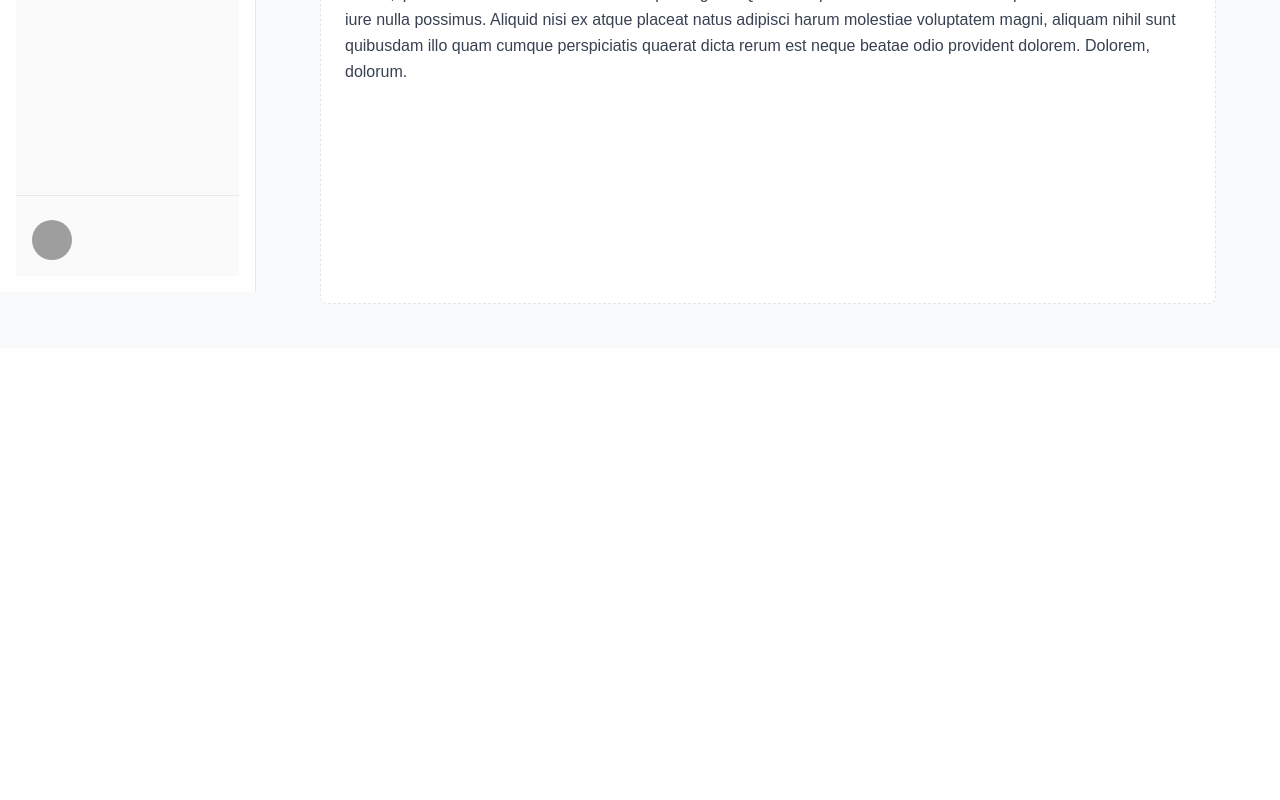
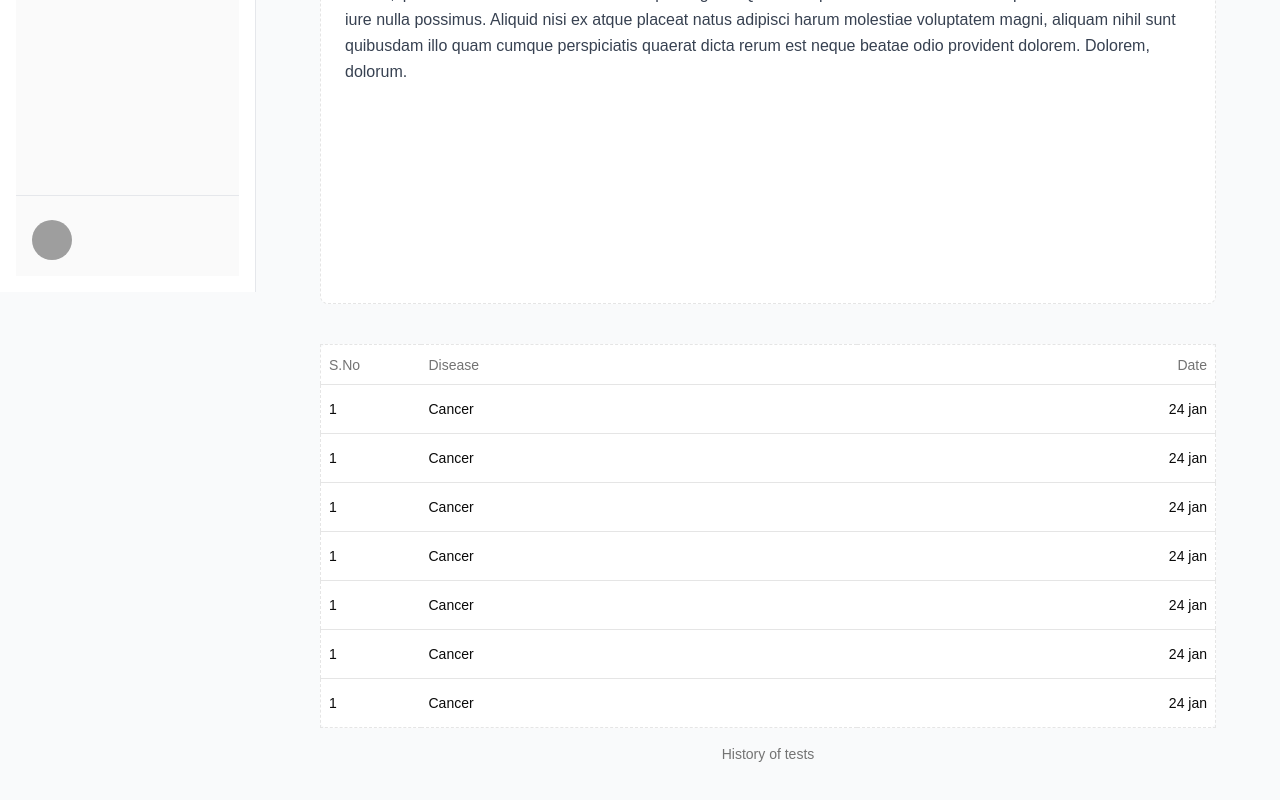
Before and after one commit to spacedust26/dermadetect, a Next.js app: page /dashboard in a window 1280 px wide. Shown: the part 508-1308 px from the top of the page. Before the commit the page ends 856 px from the top, so only its background shows below. Built offline with nearby package versions, Linux system fonts and the light colour scheme; no server answers; grey boxes are pictures that could not be loaded.

Commit message:
history table

```diff
--- a/src/app/dashboard/page.js
+++ b/src/app/dashboard/page.js
@@ -2,6 +2,7 @@ import React from 'react'
 import Sidebar from '@/components/Dashboard/Sidebar'
 import { FileUploadDemo } from '@/components/Dashboard/Upload'
 import Info from '@/components/Dashboard/Info'
+import { History } from '@/components/Dashboard/History'
 
 const Dashboard = () => {
   return (
@@ -12,6 +13,7 @@ const Dashboard = () => {
       <div className="flex-1 p-6">
         <FileUploadDemo />
         <Info />
+        <History />
       </div>
     </div>
   )
--- /dev/null
+++ b/src/components/Dashboard/History.js
@@ -0,0 +1,72 @@
+import {
+  Table,
+  TableBody,
+  TableCaption,
+  TableCell,
+  TableFooter,
+  TableHead,
+  TableHeader,
+  TableRow,
+} from "@/components/ui/table"
+
+const invoices = [
+  {
+    sno: "1",
+    disease: "Cancer",
+    date: "24 jan",
+  },
+  {
+    sno: "1",
+    disease: "Cancer",
+    date: "24 jan",
+  },
+  {
+    sno: "1",
+    disease: "Cancer",
+    date: "24 jan",
+  },
+  {
+    sno: "1",
+    disease: "Cancer",
+    date: "24 jan",
+  },
+  {
+    sno: "1",
+    disease: "Cancer",
+    date: "24 jan",
+  },
+  {
+    sno: "1",
+    disease: "Cancer",
+    date: "24 jan",
+  },
+  {
+    sno: "1",
+    disease: "Cancer",
+    date: "24 jan",
+  },
+]
+
+export function History() {
+  return (
+    <Table className="w-full max-w-4xl mx-auto min-h-96 border border-dashed bg-white dark:bg-black border-neutral-200 dark:border-neutral-800 rounded-lg p-6 my-5" id="history">
+      <TableCaption>History of tests</TableCaption>
+      <TableHeader>
+        <TableRow>
+          <TableHead className="w-[100px]">S.No</TableHead>
+          <TableHead>Disease</TableHead>
+          <TableHead className="text-right">Date</TableHead>
+        </TableRow>
+      </TableHeader>
+      <TableBody>
+        {invoices.map((invoice) => (
+          <TableRow key={invoice.invoice}>
+            <TableCell className="font-medium">{invoice.sno}</TableCell>
+            <TableCell>{invoice.disease}</TableCell>
+            <TableCell className="text-right">{invoice.date}</TableCell>
+          </TableRow>
+        ))}
+      </TableBody>
+    </Table>
+  )
+}
--- a/src/components/Dashboard/Upload.js
+++ b/src/components/Dashboard/Upload.js
@@ -11,7 +11,7 @@ export function FileUploadDemo() {
 
   return (
     (<div
-      className="w-full max-w-4xl mx-auto min-h-96 border border-dashed bg-white dark:bg-black border-neutral-200 dark:border-neutral-800 rounded-lg">
+      className="w-full max-w-4xl mx-auto min-h-96 border border-dashed bg-white dark:bg-black border-neutral-200 dark:border-neutral-800 rounded-lg" id="upload">
       <FileUpload onChange={handleFileUpload} />
     </div>)
   );
--- a/src/components/app-sidebar.jsx
+++ b/src/components/app-sidebar.jsx
@@ -22,8 +22,8 @@ import { Button } from "./ui/button"
 // Menu items.
 const items = [
   { title: "Home", url: "/", icon: Home },
-  { title: "Upload", url: "#", icon: Inbox },
-  { title: "History", url: "#", icon: History },
+  { title: "Upload", url: "#upload", icon: Inbox },
+  { title: "History", url: "#history", icon: History },
 ]
 
 export function AppSidebar() {
--- /dev/null
+++ b/src/components/ui/table.jsx
@@ -0,0 +1,86 @@
+import * as React from "react"
+
+import { cn } from "@/lib/utils"
+
+const Table = React.forwardRef(({ className, ...props }, ref) => (
+  <div className="relative w-full overflow-auto">
+    <table
+      ref={ref}
+      className={cn("w-full caption-bottom text-sm", className)}
+      {...props} />
+  </div>
+))
+Table.displayName = "Table"
+
+const TableHeader = React.forwardRef(({ className, ...props }, ref) => (
+  <thead ref={ref} className={cn("[&_tr]:border-b", className)} {...props} />
+))
+TableHeader.displayName = "TableHeader"
+
+const TableBody = React.forwardRef(({ className, ...props }, ref) => (
+  <tbody
+    ref={ref}
+    className={cn("[&_tr:last-child]:border-0", className)}
+    {...props} />
+))
+TableBody.displayName = "TableBody"
+
+const TableFooter = React.forwardRef(({ className, ...props }, ref) => (
+  <tfoot
+    ref={ref}
+    className={cn("border-t bg-muted/50 font-medium [&>tr]:last:border-b-0", className)}
+    {...props} />
+))
+TableFooter.displayName = "TableFooter"
+
+const TableRow = React.forwardRef(({ className, ...props }, ref) => (
+  <tr
+    ref={ref}
+    className={cn(
+      "border-b transition-colors hover:bg-muted/50 data-[state=selected]:bg-muted",
+      className
+    )}
+    {...props} />
+))
+TableRow.displayName = "TableRow"
+
+const TableHead = React.forwardRef(({ className, ...props }, ref) => (
+  <th
+    ref={ref}
+    className={cn(
+      "h-10 px-2 text-left align-middle font-medium text-muted-foreground [&:has([role=checkbox])]:pr-0 [&>[role=checkbox]]:translate-y-[2px]",
+      className
+    )}
+    {...props} />
+))
+TableHead.displayName = "TableHead"
+
+const TableCell = React.forwardRef(({ className, ...props }, ref) => (
+  <td
+    ref={ref}
+    className={cn(
+      "p-2 align-middle [&:has([role=checkbox])]:pr-0 [&>[role=checkbox]]:translate-y-[2px]",
+      className
+    )}
+    {...props} />
+))
+TableCell.displayName = "TableCell"
+
+const TableCaption = React.forwardRef(({ className, ...props }, ref) => (
+  <caption
+    ref={ref}
+    className={cn("mt-4 text-sm text-muted-foreground", className)}
+    {...props} />
+))
+TableCaption.displayName = "TableCaption"
+
+export {
+  Table,
+  TableHeader,
+  TableBody,
+  TableFooter,
+  TableHead,
+  TableRow,
+  TableCell,
+  TableCaption,
+}
```
